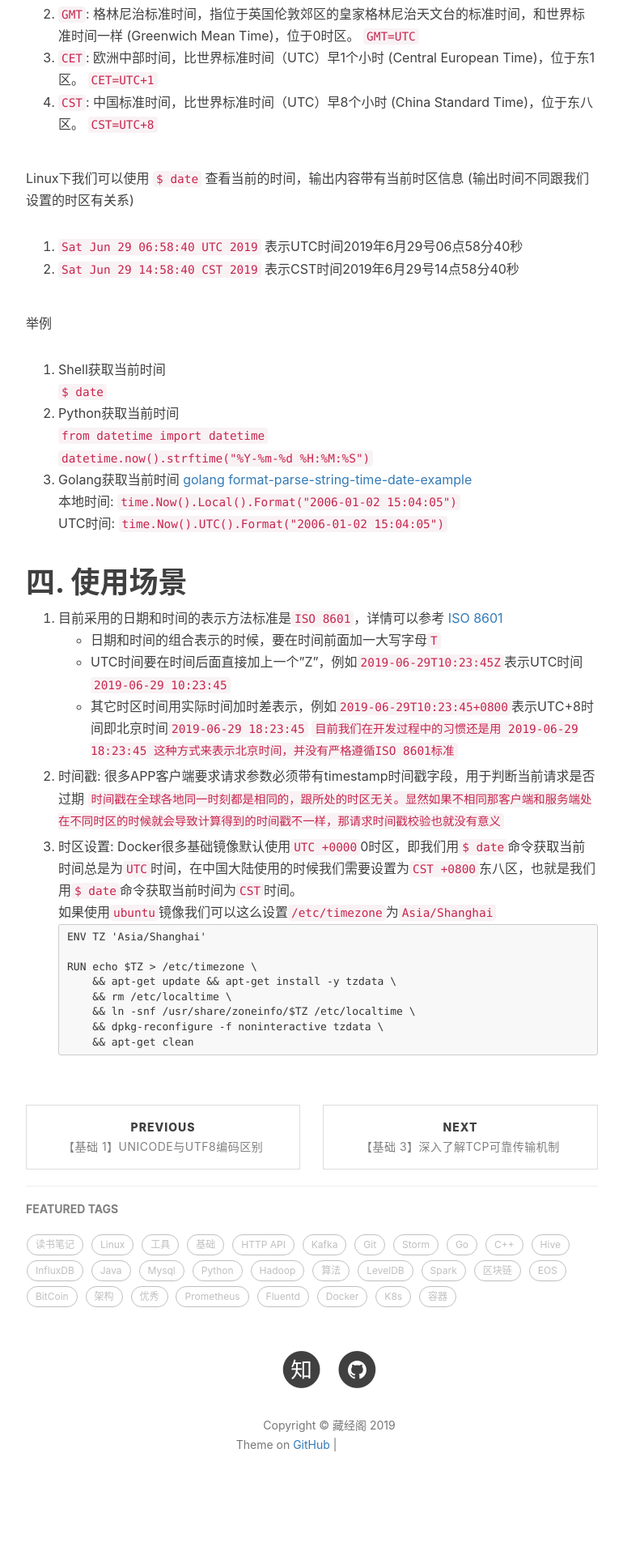
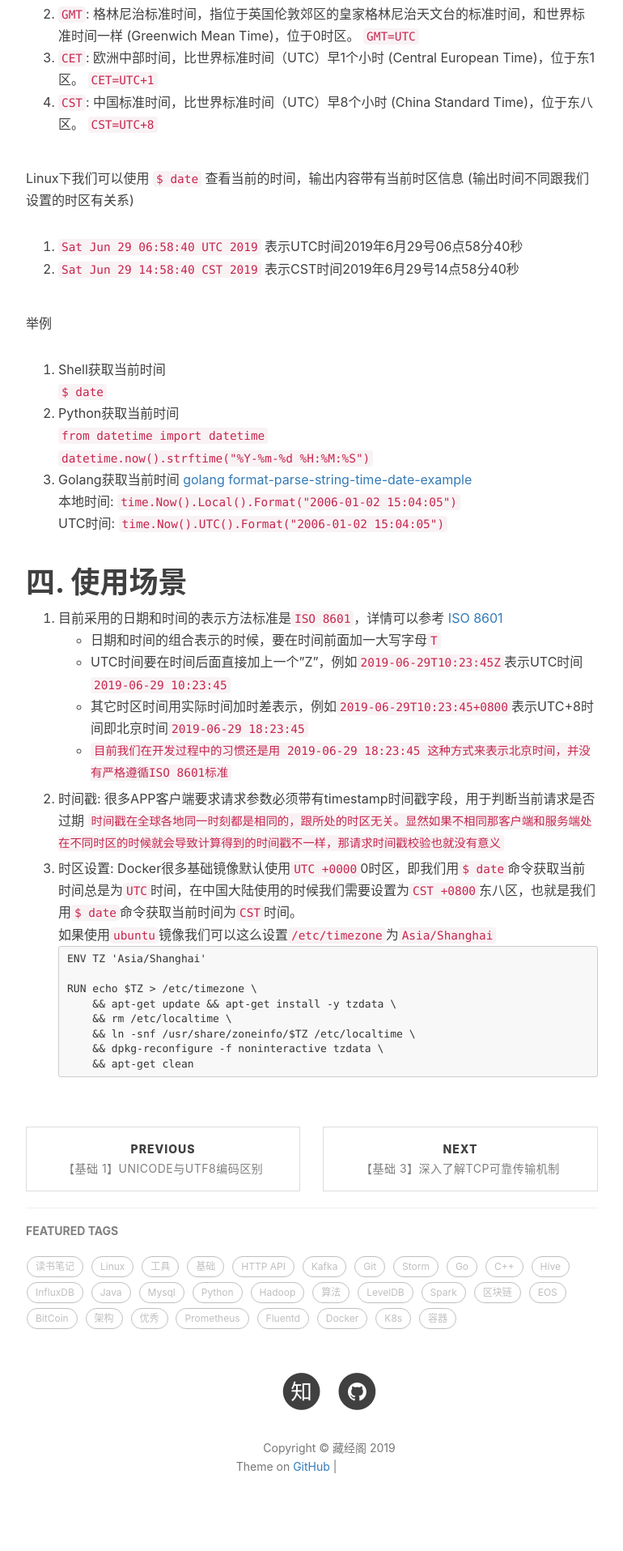
Before and after one commit to engru/chenguolin.github.io, a Jekyll site: the page built from _posts/2017-07-02-【基础-2】时间戳、时区和时间区别.md, in a window 1280 px wide. Shown: the part 1950-3865 px from the top of the page at 81% size, without its empty margins (233-1003 px from the left). Built offline with Jekyll 4.4.1, drawn with Linux system fonts in a browser that asks for light colours; nearby versions of some CDN libraries; comment, search, counter and statistics services are not loaded; before the commit the page ends 3838 px from its top, so only the background shows below that; grey boxes are pictures that could not be loaded.

```diff
--- a/_posts/2017-07-02-【基础-2】时间戳、时区和时间区别.md
+++ b/_posts/2017-07-02-【基础-2】时间戳、时区和时间区别.md
@@ -62,7 +62,7 @@ Linux下我们可以使用 `$ date` 查看当前的时间，输出内容带有
     * 日期和时间的组合表示的时候，要在时间前面加一大写字母`T`
     * UTC时间要在时间后面直接加上一个"Z"，例如`2019-06-29T10:23:45Z`表示UTC时间`2019-06-29 10:23:45`
     * 其它时区时间用实际时间加时差表示，例如`2019-06-29T10:23:45+0800`表示UTC+8时间即北京时间`2019-06-29 18:23:45`
-   `目前我们在开发过程中的习惯还是用 2019-06-29 18:23:45 这种方式来表示北京时间，并没有严格遵循ISO 8601标准`
+    * `目前我们在开发过程中的习惯还是用 2019-06-29 18:23:45 这种方式来表示北京时间，并没有严格遵循ISO 8601标准`
 
 2. 时间戳: 很多APP客户端要求请求参数必须带有timestamp时间戳字段，用于判断当前请求是否过期
    `时间戳在全球各地同一时刻都是相同的，跟所处的时区无关。显然如果不相同那客户端和服务端处在不同时区的时候就会导致计算得到的时间戳不一样，那请求时间戳校验也就没有意义`
```
